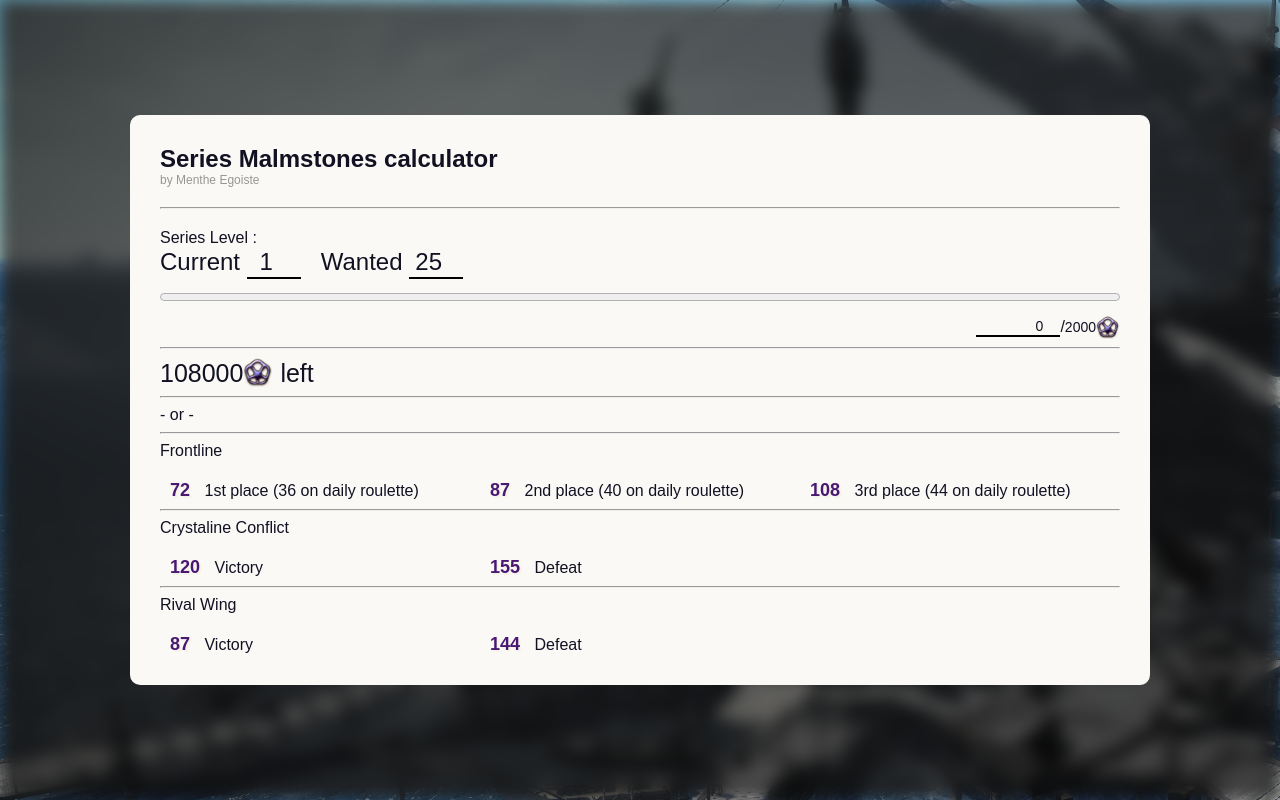
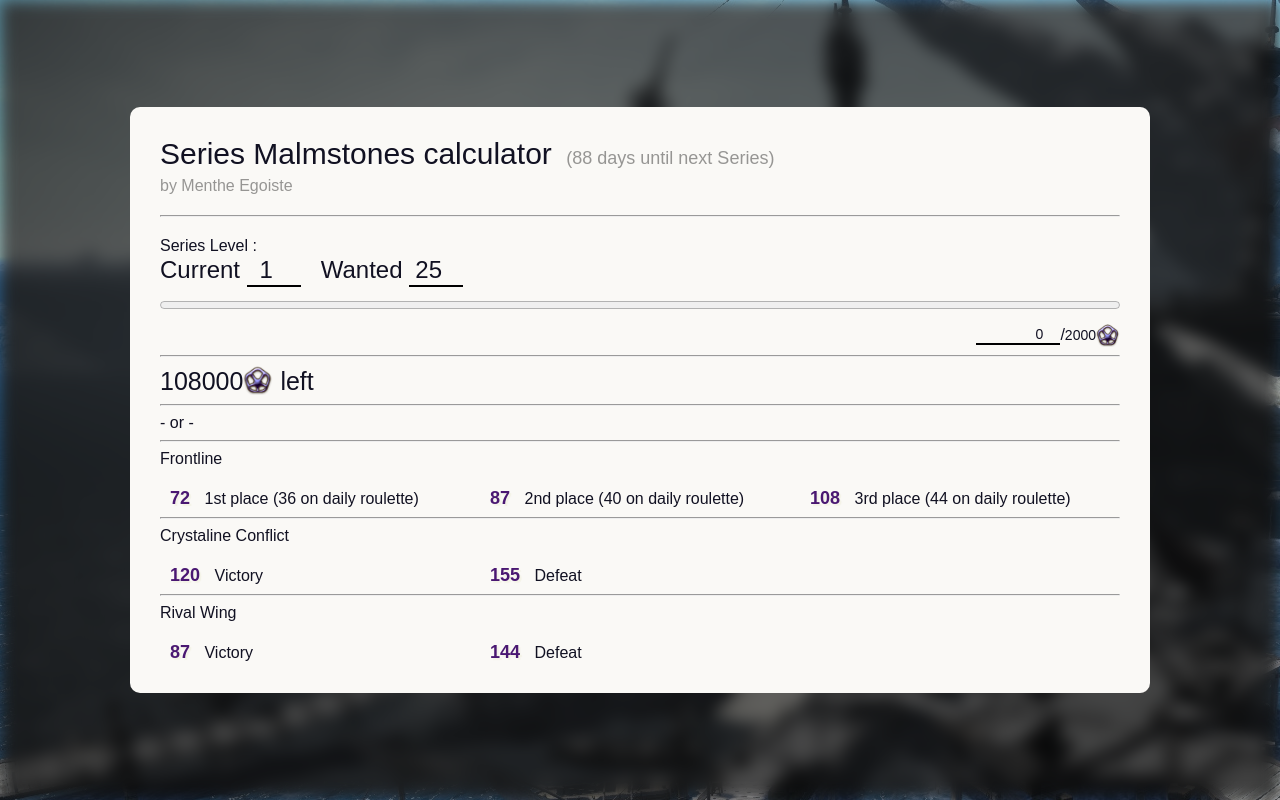
Before and after one commit to ShannonEgoiste/FFXIVMalmstoneCalculator, a plain HTML site: page index.html in a window 1280 px wide. Drawn offline with Linux system fonts and the light colour scheme.

Commit message:
Add files via upload

```diff
--- a/index.html
+++ b/index.html
@@ -49,15 +49,14 @@
 			text-shadow:rgba(221, 221, 173, 0.2) 2px 2px 1px;
 			margin: 10px;
 		}
-		.credit{
-			color:rgba(0,0,0,0.4);font-size:12px;
+		.sub{
+			color:rgba(0,0,0,0.4);
 		}
 
 		@media (prefers-color-scheme: dark) {
 			.modal{
 				color:#FFF;
 				background-color: rgba(10,15,20);
-
 			}
 			input{
 				border-bottom-color:#FFF;
@@ -66,9 +65,11 @@
 				color: 	rgb(250, 249, 246);
 				text-shadow:rgba(221, 221, 173, 0.5) 2px 2px 1px;
 			}
-			.credit{
-				color:rgba(255,255,255,0.6);font-size:12px;
+			.sub{
+				color:rgba(255,255,255,0.6);
 			}
+
+
 		}
 
 
@@ -93,7 +94,7 @@
 			color:inherit;
 		}
 	</style>
-	<meta property="og:title" content="FFXIV Malmstone Calculator" />
+	<meta property="og:title" content="FFXIV Malmstone Calcultor" />
 	<meta property="og:description" content="how many Frontline/CC match i still need to do ?!">
 	<meta property="og:image" content="https://static.wikia.nocookie.net/finalfantasy/images/f/f5/Trophy_Crystal_from_Final_Fantasy_XIV_icon.png?format=original">
 	<meta property="og:url" content="https://shannonegoiste.github.io/FFXIVMalmstoneCalculator/">
@@ -102,8 +103,13 @@
 <body>
 	<main>
 		<div class="modal">
-			<div style="font-size: 24px;font-weight:bold">Series Malmstones calculator</div>
-			<div class="credit">by <a href="https://fr.finalfantasyxiv.com/lodestone/character/45882898/">Menthe Egoiste</a></div>
+			<div>
+				<span style="font-size: 30px;">Series Malmstones calculator</span>
+				<span class="sub" style="font-size:18px;margin-left: 10px;">
+					(<span class="nextSeries"></span> until next Series)
+				</span>
+			</div>
+			<div class="sub" style="margin-top: 6px;">by <a href="https://fr.finalfantasyxiv.com/lodestone/character/45882898/">Menthe Egoiste</a></div>
 			<hr style="margin:20px 0"/>
 			<div class="levelInput">
 				Series Level :
@@ -153,17 +159,20 @@
 		</div>
 	</main>
 	<script>
+		const DateTilNextSeries = new Date("2024-07-01T10:00:00");
+		var dateDom = document.querySelector(".nextSeries");
+		var timeLeft = Math.floor((DateTilNextSeries - Date.now())/86400000);
+		dateDom.innerHTML = timeLeft+" days";
+
+
+	</script>
+	<script>
 
 		document.querySelectorAll("input").forEach((x)=>{
 			x.addEventListener("change",(e)=>{
 				calcMalmstone();
 			});
 		});
-
-
-
-
-
 
 		const LEVEL_PROG = [2000,2000,2000,2000,3000,3000,3000,3000,3000,4000,4000,4000,4000,4000,5500,5500,5500,
 							5500,5500,7500,7500,7500,7500,7500,10000,10000,10000,10000,10000,20000,20000];
```
